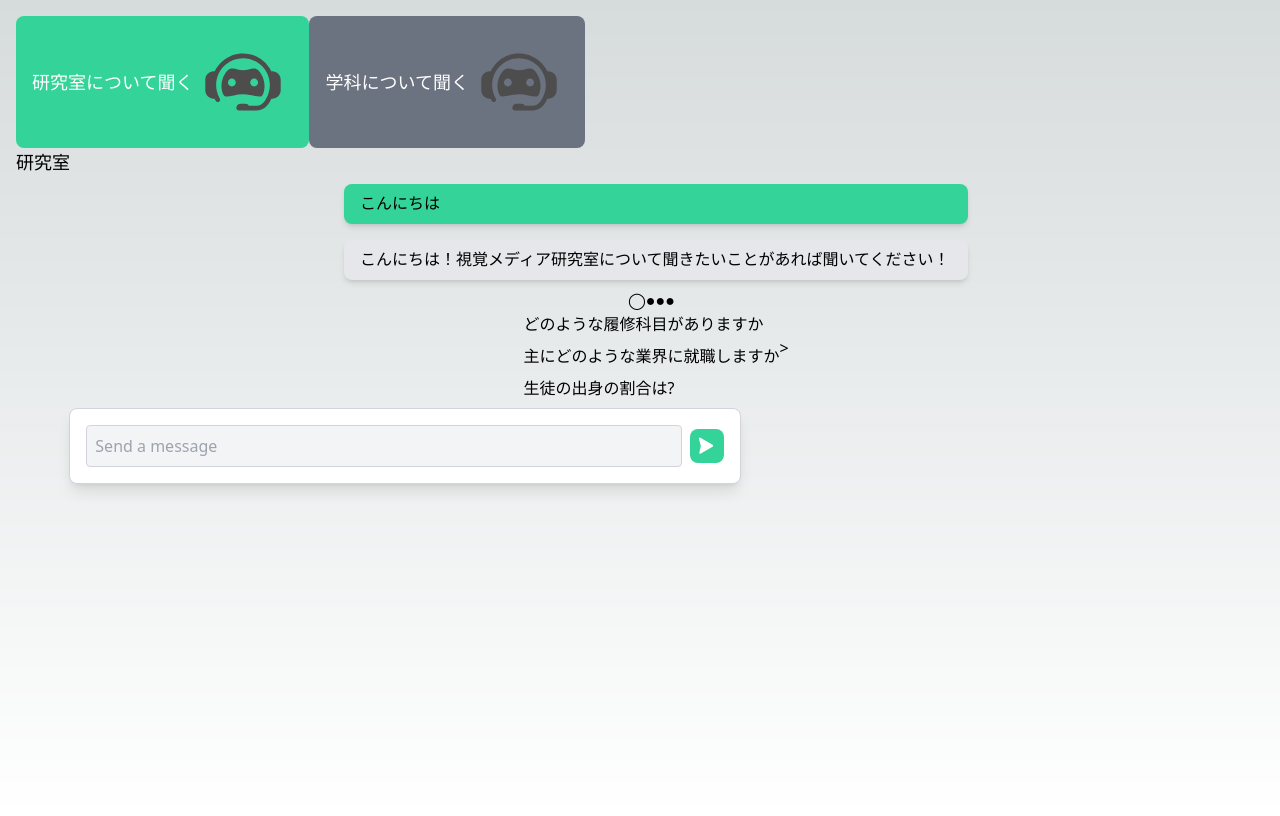
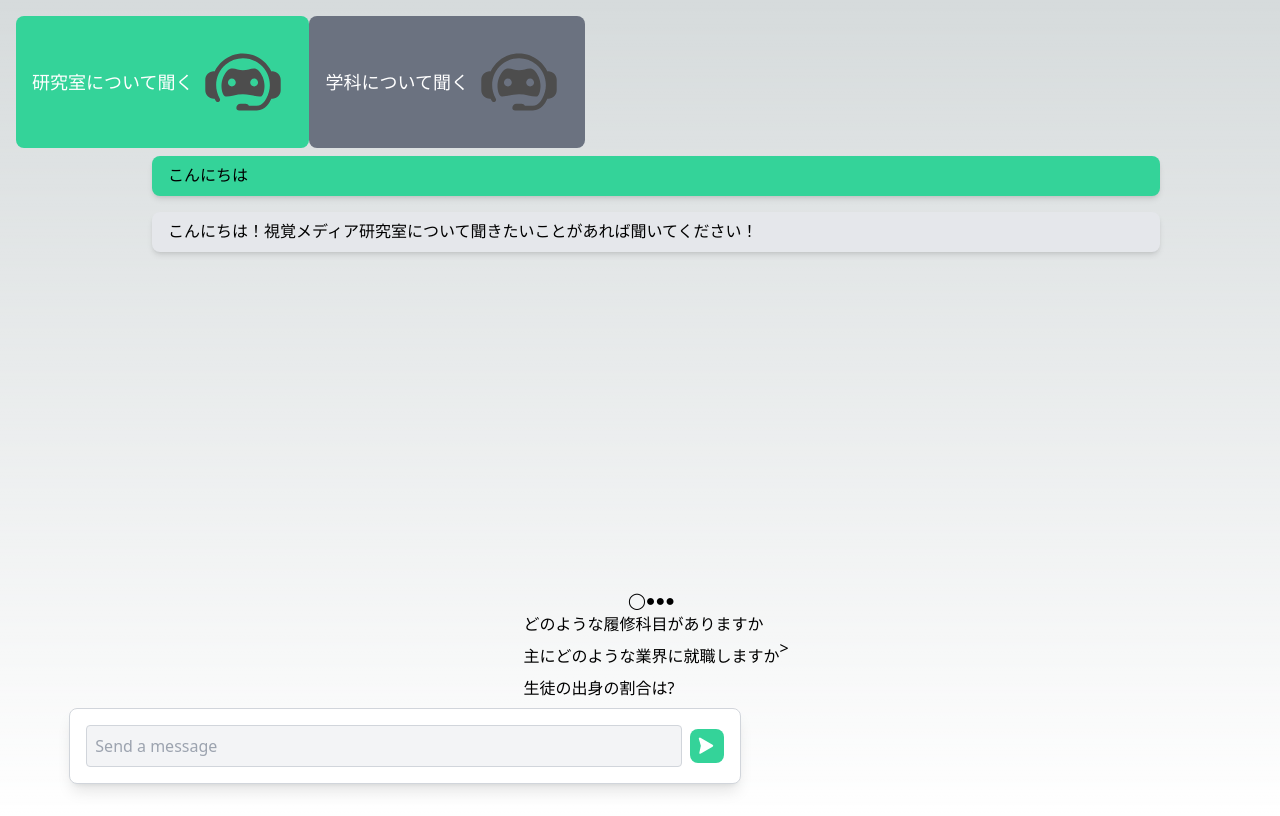
Before and after one commit to student-ops/semi_webapp, a Next.js app in the folder next_app/: page /bots/1 in a window 1280 px wide. Built offline with nearby package versions, Linux system fonts and the light colour scheme.

Commit message:
before fix scrren

```diff
--- a/next_app/src/components/chat_field.tsx
+++ b/next_app/src/components/chat_field.tsx
@@ -127,12 +127,12 @@ const ChatField: React.FC<ChatFieldProps> = ({ chatLog, setChatLog }) => {
   return (
     <div h-full>
     <div className='w-full h-full'>
-      <div className='max-h-screen h-5/6'>
+      <div className='max-h-screen h-2/3 overflow-auto'>
       {chatLog.map((log, index) =>
         <div className={log.verification === undefined ?'flex w-full' :'flex flex-row-reverse my-4'}>
           <div className={log.verification === undefined ?'flex justify-center w-full' :'w-1/3 flex items-center' }>
             {log.verification === undefined && log.id !=="0" ?<p onClick={() => handleVerificationClick(log.id,log.message)} className='my-auto'>検証する</p> :<></>}
-            <div className={log.verification ===undefined ?'flex flex-col w-1/2 items-center':'w-full'}>
+            <div className={log.verification ===undefined ?'flex flex-col w-4/5 items-center':'w-full'}>
               <Remark key={index} remark={{message: log.message, user: 1}}/>
               {log.response === undefined
                 ? <StreamResponse key={`resp-${index}`} chat={log} setLoading={setLoading} setChat={setChat} />
@@ -169,7 +169,7 @@ const ChatField: React.FC<ChatFieldProps> = ({ chatLog, setChatLog }) => {
         </div>
       )}
     </div >
-    <div className='flex flex-col'>
+    <div className='flex flex-col fixed bottom-0 w-full mb-4'>
     <Suggestion setMessage = {setMessage}/>
     <form onSubmit={(e) => {
       e.preventDefault();
--- a/next_app/src/pages/bots/[botType].tsx
+++ b/next_app/src/pages/bots/[botType].tsx
@@ -42,7 +42,6 @@ export default function Home() {
                 </button>
             ))}
             </div>
-            <p className="text-lg">{currentBot === 'faculty' ? '学科' : '研究室'}</p>
             {currentBot === 'faculty' && <ChatField chatLog={chatLogFaculty} setChatLog={setChatLogFaculty}/>}
             {currentBot === 'research' && <ChatField chatLog={chatLogResearch} setChatLog={setChatLogResearch}/>}
             </div>
```
